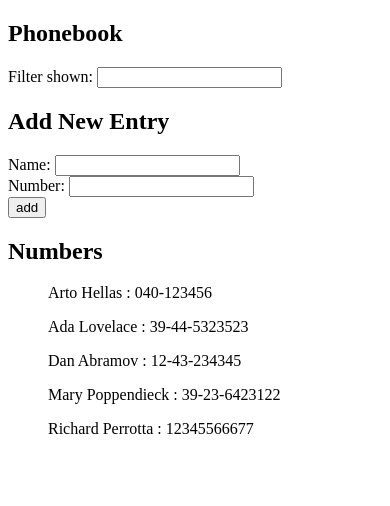
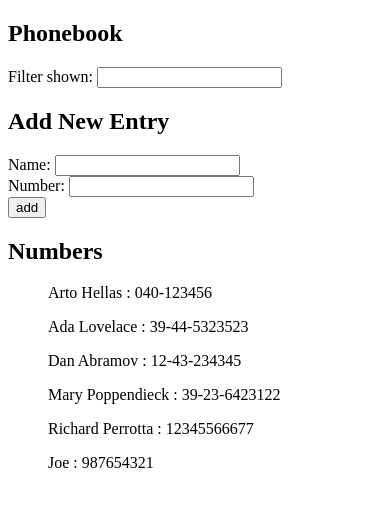
Before and after one commit to Perrottarichard/FullStackOpen, a React (Create React App) app in the folder part2/phonebook/: page / in a window 390 px wide. Shown: the top 506 px of the page. Built offline with nearby package versions, Linux system fonts and the light colour scheme; data requests are answered from the project's data file.

Commit message:
phonebook step7 complete

```diff
--- a/part2/phonebook/db.json
+++ b/part2/phonebook/db.json
@@ -24,6 +24,11 @@
       "name": "Richard Perrotta",
       "number": "12345566677",
       "id": 5
+    },
+    {
+      "name": "Joe",
+      "number": "987654321",
+      "id": 6
     }
   ]
 }
--- a/part2/phonebook/src/components/AddEntryForm.js
+++ b/part2/phonebook/src/components/AddEntryForm.js
@@ -1,4 +1,5 @@
 import React from 'react';
+import axios from 'axios';
 
 const AddEntryForm = (props) => {
 
@@ -13,6 +14,10 @@ const AddEntryForm = (props) => {
                 name: newName,
                 number: newNumber
             }
+            axios.post('http://localhost:5000/persons', listing)
+                .then(response => {
+                    console.log(response)
+                })
             setPersons(persons.concat(listing))
             setNewName('')
             setNewNumber('')
```
Also changed, not shown: part2/phonebook/package.json (line endings or trailing spaces). Lines whose indentation alone changed are shown as unchanged.
